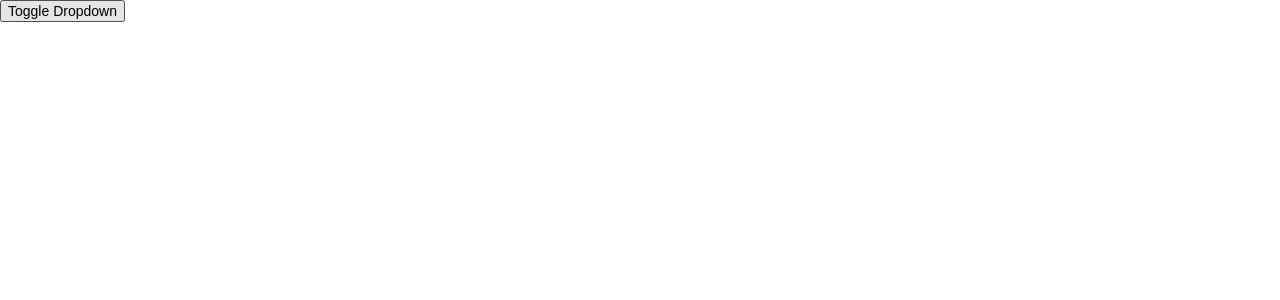
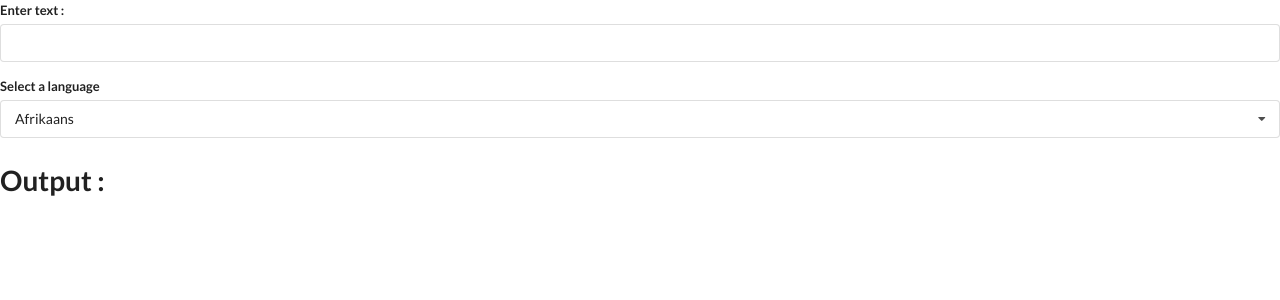
Before and after one commit to YashSahay1812/LearningReact_Widget, a React (Create React App) app: page / in a window 1280 px wide. Shown: the top 300 px of the page. Built offline with nearby package versions, Linux system fonts and the light colour scheme; no server answers.

Commit message:
Added another feature in our WidgetApplication - Translate Component

```diff
--- a/src/App.js
+++ b/src/App.js
@@ -2,6 +2,7 @@ import React, { useState } from 'react';
 import Accordion from './components/Accordion';
 import Search from './components/Search';
 import Dropdown from './components/Dropdown';
+import Translate from './components/Translate';
 
 const items = [
     {
@@ -36,24 +37,21 @@ const options = [
 const App = () => {
 
     const [selected, setSelected] = useState(options[0]);
-    const [showDropdown, setShowDropdown] = useState(false);
 
     return (
         <div>
             {/* <Accordion items={items} /> */}
             {/* <Search /> */}
-            <button onClick={() => {setShowDropdown(!showDropdown)}} > Toggle Dropdown </button>
-            {
-                showDropdown ?
-                <>
+            {/* <>
                 <Dropdown
                     options={options}
                     selected={selected}
                     onSelectedChange={setSelected}
+                    dropdownLabel={"Select a color"}
                 />
                 <h3 style={{color:`${selected.value}`, fontStyle:"italic"}}>This text is {selected.label}!</h3>
-                </> : null
-            }
+            </> */}
+            <Translate />
         </div>
     );
 }
--- /dev/null
+++ b/src/components/Convert.js
@@ -0,0 +1,38 @@
+import React, { useState, useEffect } from "react";
+import axios from "axios";
+
+const Convert = ({term, language}) => {
+
+    // API Key :  AIzaSyCHUCmpR7cT_yDFHC98CZJy2LTms-IwDlM
+
+    const [translation, setTranslation] = useState("");
+
+    useEffect(() => {
+
+        const translate = async () => {
+            const {data} = await axios.post("https://translation.googleapis.com/language/translate/v2",{},{
+                params: {
+                    q: term,
+                    target: language.value,
+                    key: "AIzaSyCHUCmpR7cT_yDFHC98CZJy2LTms-IwDlM"
+                }
+            });
+
+            console.log(data);
+            setTranslation(data.data.translations[0].translatedText);
+        }
+
+        const timeoutId = setTimeout(translate, 750);
+
+        return () => clearTimeout(timeoutId);
+
+    },[term, language]);
+
+    return (
+        <h3>
+            {translation}
+        </h3>
+    );
+}
+
+export default Convert;
--- a/src/components/Dropdown.js
+++ b/src/components/Dropdown.js
@@ -1,6 +1,6 @@
 import React, { useEffect, useState, useRef } from "react";
 
-const Dropdown = ({ options, selected, onSelectedChange }) => {
+const Dropdown = ({ options, selected, onSelectedChange, dropdownLabel }) => {
 
     const [open, setOpen] = useState(false);
     const ref = useRef();
@@ -36,7 +36,7 @@ const Dropdown = ({ options, selected, onSelectedChange }) => {
 
         <div className="ui form" ref={ref}>     {/* Assigning ref to outermost parent element returned by Dropdown component*/}
             <div className="field">
-                <label className="label">Select a Color</label>
+                <label className="label">{dropdownLabel}</label>
                 <div className={`ui selection dropdown ${open ? 'visible active' : ''}`} onClick={() => {setOpen(!open)}} >
                     <i className="dropdown icon"></i>
                     <div className="text">{selected.label}</div>
--- /dev/null
+++ b/src/components/Translate.js
@@ -0,0 +1,56 @@
+import React, { useState } from "react";
+import Dropdown from "./Dropdown";
+import Convert from "./Convert"
+
+const options = [
+    {
+        label: 'Afrikaans',
+        value: 'af'
+    },
+    {
+        label: 'Arabic',
+        value: 'ar'
+    },
+    {
+        label: 'Hindi',
+        value: 'hi'
+    },
+    {
+        label: 'Spanish',
+        value: 'es'
+    }
+];
+
+const Translate = () => {
+
+    const [term, setTerm] = useState("")
+    const [language, setLanguage] = useState(options[0]);
+
+    const onTermChange = (event) => {
+        setTerm(event.target.value);
+        // console.log(term);
+    }
+
+    return (
+        <>
+            <div className="ui form">
+                <div className="field">
+                    <label>Enter text : </label>
+                    <input type="text" value={term} onChange={onTermChange}/>
+                </div>
+            </div>
+            <p></p>
+            <Dropdown
+                options={options}
+                selected={language}
+                onSelectedChange={setLanguage}
+                dropdownLabel={"Select a language"}
+            />
+            <h1>Output : </h1>
+            <Convert term={term} language={language} />
+        </>
+    );
+
+}
+
+export default Translate;
```
Lines whose indentation alone changed are shown as unchanged.
